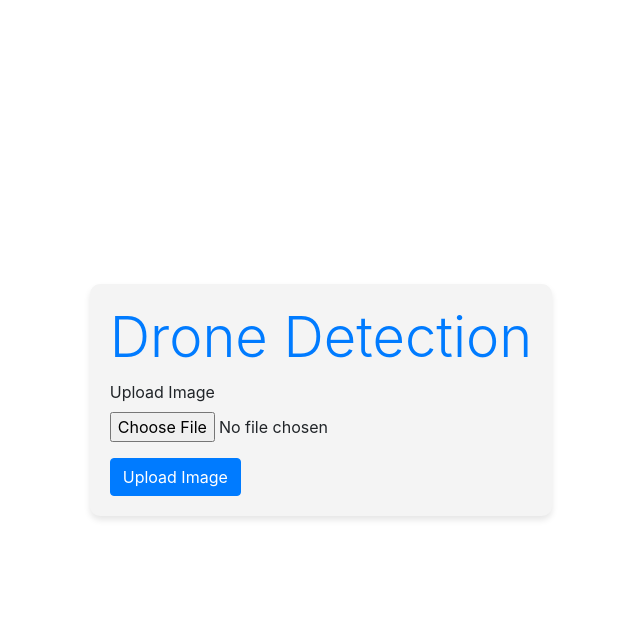
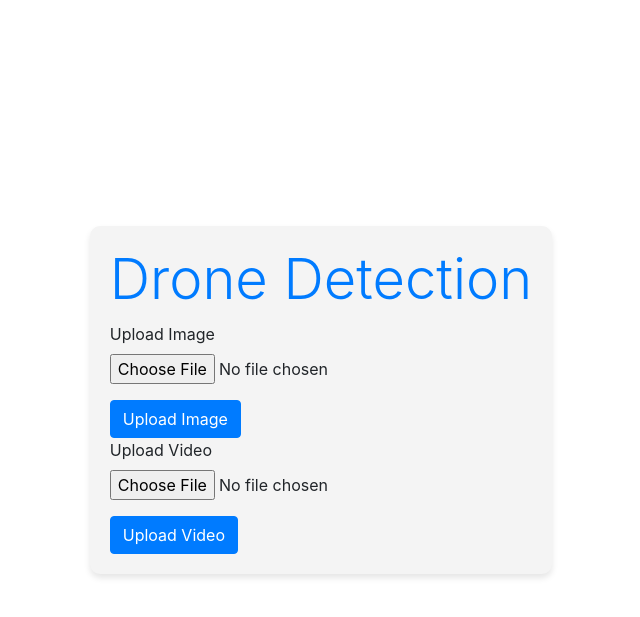
Before and after one commit to WillMeagher/Drone-Detection, a Flask app: template services/main/src/templates/index.html in a window 1280 px wide. Shown: the top 617 px of the page, without its empty margins (319-959 px from the left). Run offline with Flask 3, Linux system fonts and the light colour scheme; the template is opened without the code that fills it, so the values that code supplies are empty; parts of the project's set-up code (start-up, migrations or seed data) failed here and were passed over; some libraries are stand-ins or nearby versions.

Commit message:
Allow users to upload and image and displays image results or a video and displays a resulting video

```diff
--- a/services/main/docker-dev/requirements.txt
+++ b/services/main/docker-dev/requirements.txt
@@ -5,3 +5,4 @@ python-dotenv
 requests
 pillow
 matplotlib
+imageio[ffmpeg]
--- /dev/null
+++ b/services/main/src/app.py
@@ -0,0 +1,98 @@
+from flask import Flask, render_template, request, redirect, url_for, Response, send_file
+import os
+import numpy as np
+from PIL import Image
+import cv2
+import uuid
+import imageio
+
+from pipeline import pipeline
+
+app = Flask(__name__)
+
+TEMP_FOLDER = "/app/static/"
+os.makedirs(TEMP_FOLDER, exist_ok=True)
+
+
+@app.route('/')
+def index():
+    return render_template('index.html')
+
+
+@app.route('/upload_image', methods=['POST', 'GET'])
+def upload_image():
+    if 'image' not in request.files:
+        return redirect(url_for('index'))
+
+    image = request.files['image']
+
+    if image.filename == '':
+        return redirect(url_for('index'))
+
+    if image:
+        # get uploaded image as opencv image
+        pil_image = Image.open(image)
+        opencv_image = cv2.cvtColor(np.array(pil_image), cv2.COLOR_RGB2BGR)
+
+        annotated_images = pipeline([opencv_image])
+
+        # save annotated image to temp folder
+        image_files = []
+        for img in annotated_images:
+            temp_filename = str(uuid.uuid4()) + '.jpg'
+            file_path = os.path.join(TEMP_FOLDER, temp_filename)
+            cv2.imwrite(file_path, img)
+            image_files.append(temp_filename)
+
+        return render_template('index.html', annotated_image_files=image_files)
+
+
+@app.route('/upload_video', methods=['POST', 'GET'])
+def upload_video():
+    if 'video' not in request.files:
+        return redirect(url_for('index'))
+
+    video = request.files['video']
+
+    if video.filename == '':
+        return redirect(url_for('index'))
+
+    if video:
+        # save video to temp folder
+        temp_filename = str(uuid.uuid4()) + '.mp4'
+        file_path = os.path.join(TEMP_FOLDER, temp_filename)
+
+        video.save(file_path)
+
+        cap = cv2.VideoCapture(file_path)
+        fps = cap.get(cv2.CAP_PROP_FPS)
+        frames = []
+        while cap.isOpened():
+            ret, frame = cap.read()
+            if not ret:
+                break
+            frames.append(frame)
+        cap.release()
+
+        os.remove(file_path)
+
+        annotated_video = pipeline(frames)
+
+        writer = imageio.get_writer(file_path, fps=fps)
+
+        for cv2_img in annotated_video:
+            pil_img = Image.fromarray(cv2.cvtColor(cv2_img, cv2.COLOR_BGR2RGB))
+            writer.append_data(np.array(pil_img))
+        writer.close()
+
+        return render_template('index.html', video_filename=temp_filename)
+
+
+@app.route('/file/<filename>')
+def serve_file(filename):
+    file_path = os.path.join(TEMP_FOLDER, filename)
+    return send_file(file_path)
+
+
+if __name__ == '__main__':
+    app.run(debug=True, host='0.0.0.0')
--- a/services/main/src/main.py
+++ b/services/main/src/main.py
@@ -1,10 +1,5 @@
-import requests
 import os
-import json
 import cv2
-import numpy as np
-import uuid
-import time
 
 from tools import camera_client, speed_test, input_check
 from pipeline import pipeline
--- a/services/main/src/templates/index.html
+++ b/services/main/src/templates/index.html
@@ -23,7 +23,7 @@
     <div class="d-flex justify-content-center align-items-center min-vh-100">
         <div class="custom-jumbotron">
             <h1 class="display-4 text-primary">Drone Detection</h1>
-            <form action="/upload" method="post" enctype="multipart/form-data">
+            <form action="/upload_image" method="post" enctype="multipart/form-data">
                 <div class="form-group">
                     <label for="image">Upload Image</label>
                     <input type="file" name="image" accept="image/*" class="form-control-file" id="imageInput">
@@ -34,9 +34,32 @@
                 </div>
                 <button type="submit" class="btn btn-primary">Upload Image</button>
             </form>
-            {% if annotated_image %}
+
+            <form action="/upload_video" method="post" enctype="multipart/form-data">
+                <div class="form-group">
+                    <label for="video">Upload Video</label>
+                    <input type="file" name="video" accept="video/*" class="form-control-file" id="videoInput">
+                </div>
+                <!-- Video Preview -->
                 <div class="text-center">
-                    <img src="{{ url_for('annotated_file', filename=annotated_image) }}" alt="Annotated Image" class="annotated-image">
+                    <video id="videoPreview" controls style="max-width: 100%; max-height: 200px; display: none;"></video>
+                </div>
+                <button type="submit" class="btn btn-primary">Upload Video</button>
+            </form>
+
+            {% if annotated_image_files %}
+                {% for image_filename in annotated_image_files %}
+                    <div class="text-center">
+                        <img src="{{ url_for('serve_file', filename=image_filename) }}" alt="Annotated Image" class="annotated-image" style="max-width: 100%; max-height: 200px;">
+                    </div>
+                {% endfor %}
+            {% endif %}
+
+            {% if video_filename %}
+                <div class="text-center">
+                    <video controls class="annotated-image">
+                        <source src="{{ url_for('serve_file', filename=video_filename) }}" type="video/mp4">
+                    </video>
                 </div>
             {% endif %}
         </div>
```
